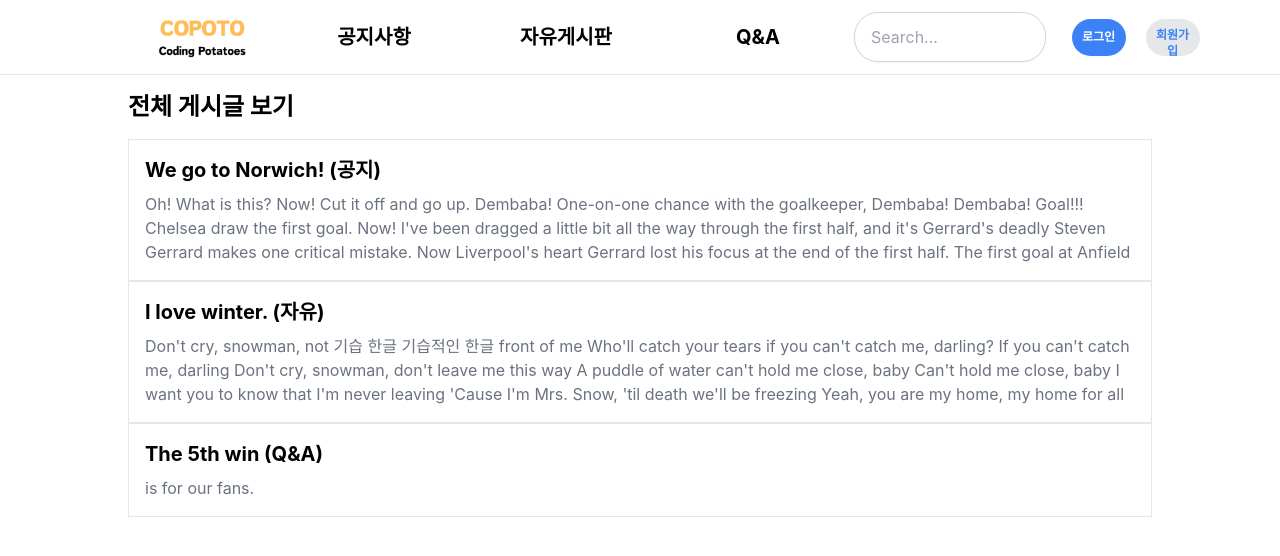
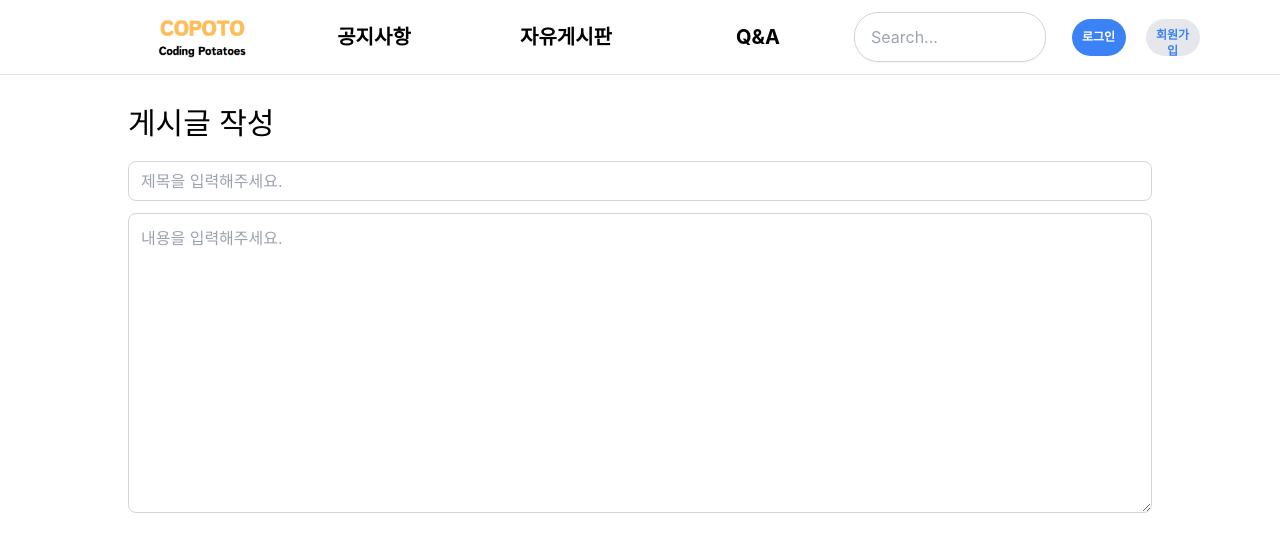
Before and after one commit to MexicoHamburger/Copoto, a React (Create React App) app in the folder frontend/: page /createpost in a window 1280 px wide. Before the commit this address led to /. Shown: the top 556 px of the page. Built offline with nearby package versions, Linux system fonts and the light colour scheme.

Commit message:
[feat]Copoto/#42 - Added UI for Create Post (WIP)

```diff
--- a/frontend/src/App.js
+++ b/frontend/src/App.js
@@ -7,6 +7,7 @@ import RegisterPage from './pages/RegisterPage'
 import CommDemoPage from './pages/CommDemoPage'
 import PageList from './components/PostList'
 import NotFound from './pages/NotFound'
+import CreatePostPage from './pages/createPostPage';
 
 function DashboardRoutes() {
   const validDashboards = ['notice', 'free', 'qna'];
@@ -27,6 +28,7 @@ function App() {
         <Route element={<TopBar />}>
           <Route path="/" element={<Home />} />
           <Route path="dashboards/:dashboard" element={<DashboardRoutes />} />
+          <Route path ="createpost" element={<CreatePostPage />} />
         </Route>
         <Route path="/api/comm-demo" element={<CommDemoPage />} />
 
--- a/frontend/src/components/PostList.js
+++ b/frontend/src/components/PostList.js
@@ -1,22 +1,22 @@
 import postlist from '../temp/itemsFromDB.json'
 import PagePreview from './PagePreview.js'
-import { useParams } from "react-router";
+import { useNavigate, useParams } from "react-router";
 
 function PostList() {
     const params = useParams();
     const dashboard = params.dashboard;
+    const navigate = useNavigate();
 
     return (
-        <div className="pt-[75px] pl-[10%] pr-[10%]">
+        <div>
             <div className="flex items-center justify-between">
-                {/* 왼쪽: 전체 게시글 보기 */}
                 <div className="font-bold text-2xl pt-4 pb-4">
                     전체 게시글 보기
                 </div>
 
-                {/* 오른쪽: 로그인 버튼 */}
                 {dashboard ? <button
                     className="w-auto p-2 h-auto bg-blue-500 text-white text-xs font-bold rounded-xl hover:bg-blue-600"
+                    onClick={() => { navigate(`/createpost?boardType=${dashboard}`) }}
                 >
                     게시글 작성
                 </button> : <></>}
--- a/frontend/src/components/TopBar.js
+++ b/frontend/src/components/TopBar.js
@@ -74,7 +74,9 @@ function TopBar() {
                     )}
                 </div>
             </header>
-            <Outlet />
+            <div className = "pt-[75px] pl-[10%] pr-[10%]">
+                <Outlet />
+            </div>
         </>
     )
 }
--- a/frontend/src/pages/createPostPage.js
+++ b/frontend/src/pages/createPostPage.js
@@ -1,3 +1,16 @@
-export default function createPostPage() {
-    return <div>hello world</div>
+import { useSearchParams } from "react-router";
+
+function CreatePostPage() {
+    const [searchParams] = useSearchParams();
+    const boardType = searchParams.get("boardType"); // 쿼리에서 데이터 읽기
+    return (
+        <div className="pt-[30px]">
+            <h1 className = "text-3xl">게시글 작성</h1>
+            <input type="text" placeholder="제목을 입력해주세요." className="w-full h-10 border border-gray-300 rounded-lg mt-5 p-3" />
+            <textarea type="text" placeholder="내용을 입력해주세요." className="w-full h-[300px] border border-gray-300 text-left align-top rounded-lg mt-3 p-3" />
+
+        </div>
+    );
 }
+
+export default CreatePostPage;
```
